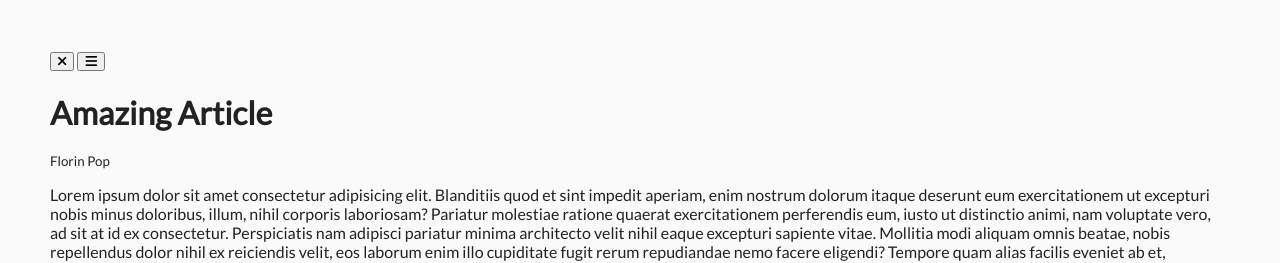
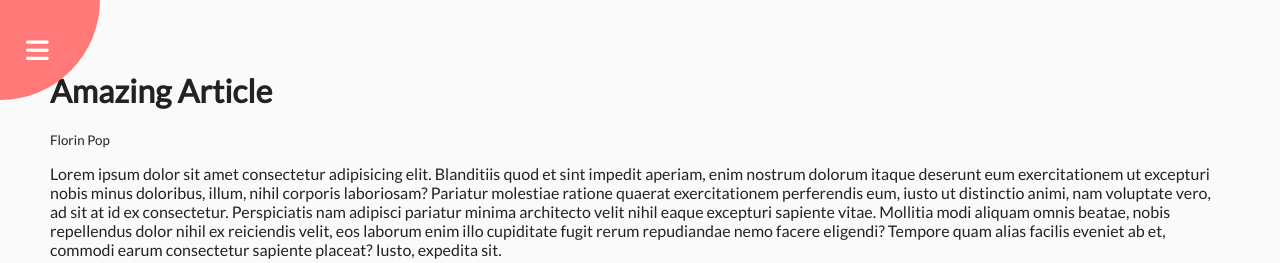
Before and after one commit to Todd-Sutherland/rotating-navigation, a plain HTML site: page index.html in a window 1280 px wide. Shown: the top 263 px of the page. Drawn offline with Linux system fonts and the light colour scheme.

Commit message:
circle container, circle and circle buttons css

```diff
--- a/style.css
+++ b/style.css
@@ -25,4 +25,44 @@ body {
   transform: rotate(-20deg);
 }
 
+.circle-container {
+  position: fixed;
+  top: -100px;
+  left: -100px;
+}
+
+.circle {
+  background-color: #ff7979;
+  height: 200px;
+  width: 200px;
+  border-radius: 50%;
+  position: relative; /** so we can position the buttons inside as absolute **/
+  transition: transform 0.5 linear;
+}
+
+.circle button {
+  position: absolute;
+  top: 50%;
+  left: 50%;
+  height: 100px;
+  background: transparent;
+  border: 0;
+  font-size: 26px;
+  color: #fff;
+}
+
+.circle button:focus {
+  outline: none;
+}
+
+.circle button#open {
+  left: 60%;
+}
+
+.circle button#close {
+  top: 60%;
+  transform: rotate(90deg);
+  transform-origin: top left;
+}
+
 /** **/
```
